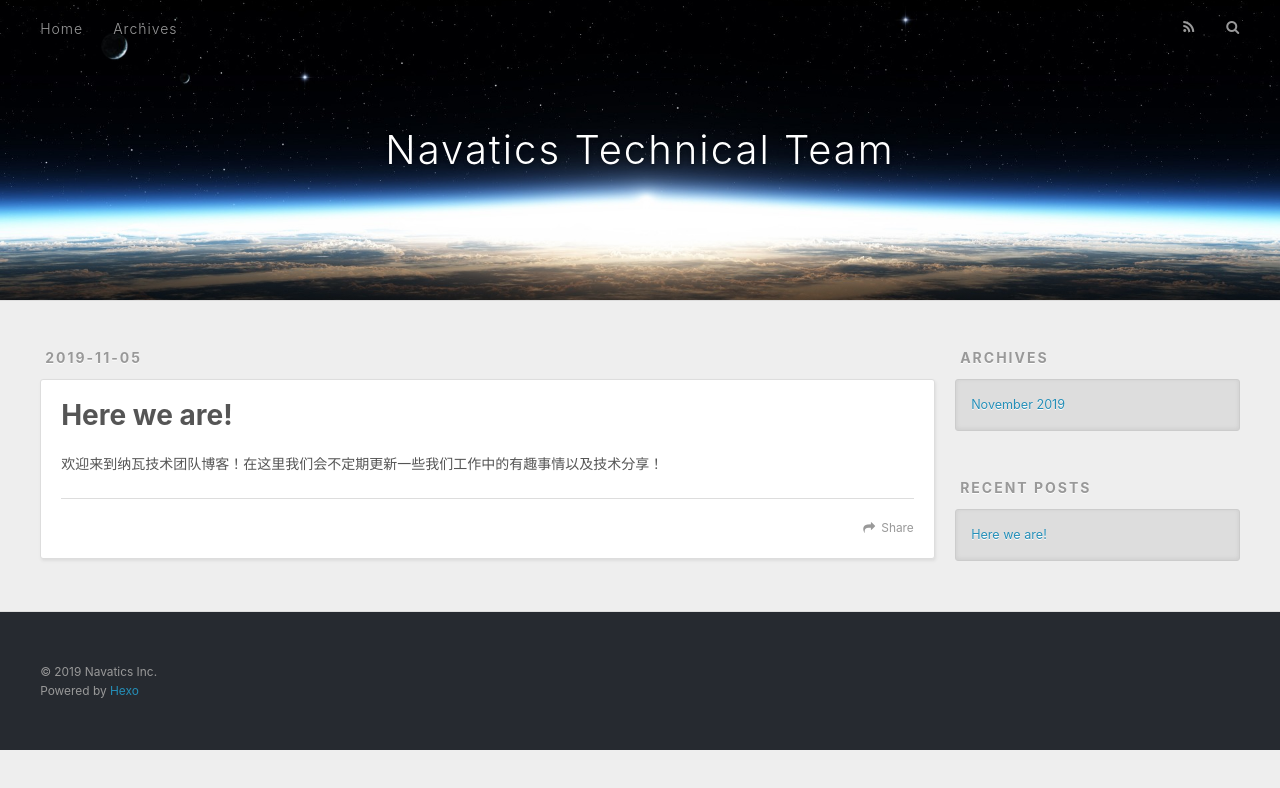
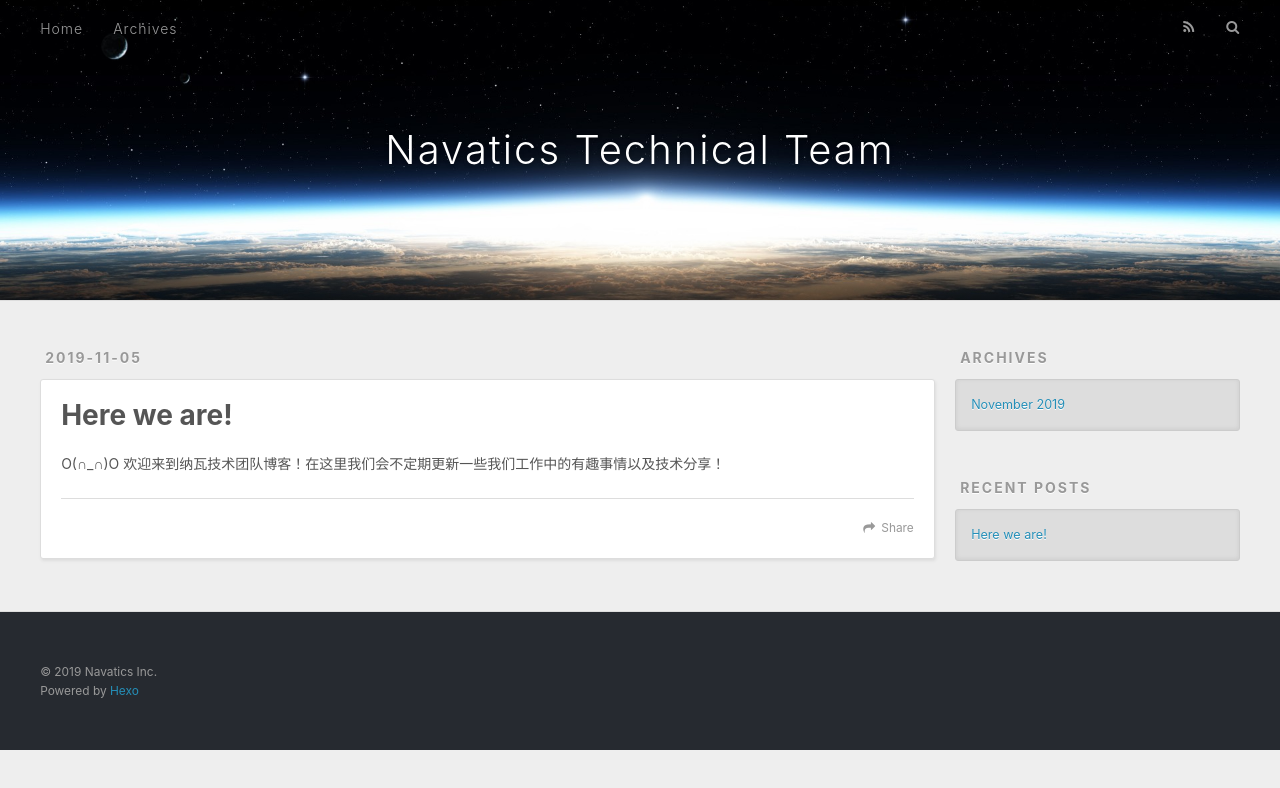
Before and after one commit to winson08Li/navatics.github.io, a plain HTML site: page index.html in a window 1280 px wide. Drawn offline with nearby package versions, Linux system fonts and the light colour scheme.

Commit message:
Update index.html

```diff
--- a/index.html
+++ b/index.html
@@ -84,7 +84,7 @@
 
     <div class="article-entry" itemprop="articleBody">
 
-        <p>欢迎来到纳瓦技术团队博客！在这里我们会不定期更新一些我们工作中的有趣事情以及技术分享！</p>
+        <p>O(∩_∩)O 欢迎来到纳瓦技术团队博客！在这里我们会不定期更新一些我们工作中的有趣事情以及技术分享！</p>
 
 
     </div>
```
